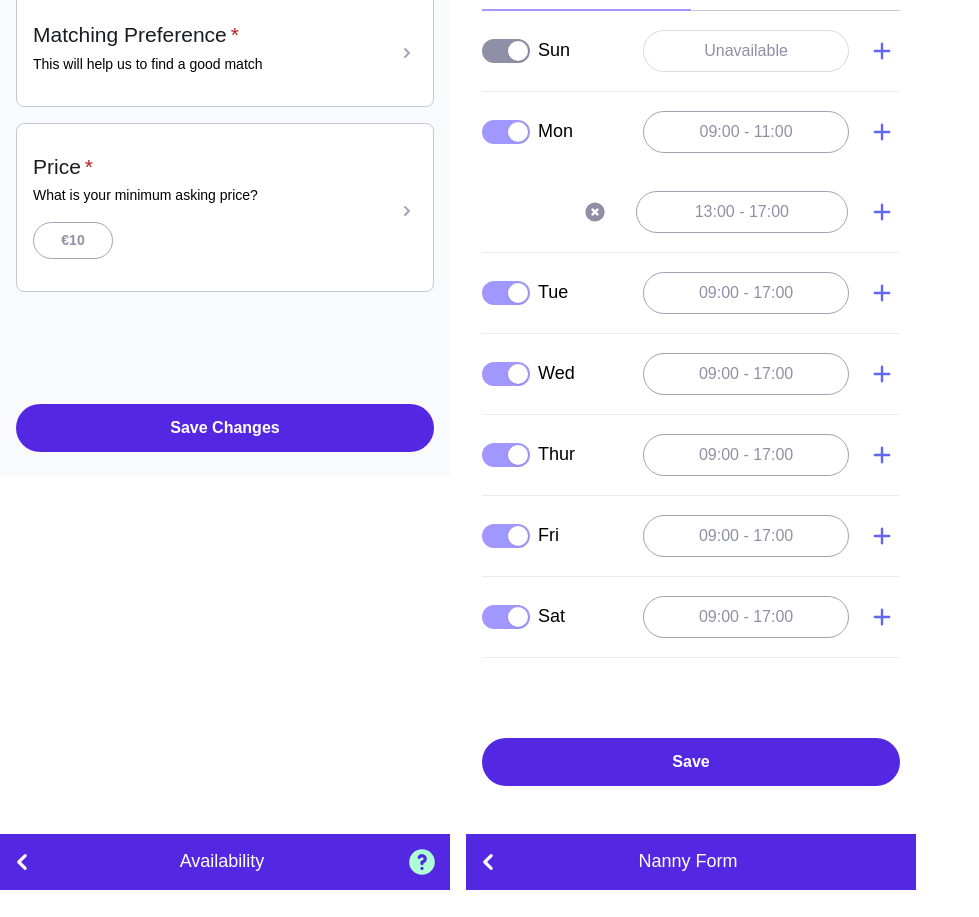
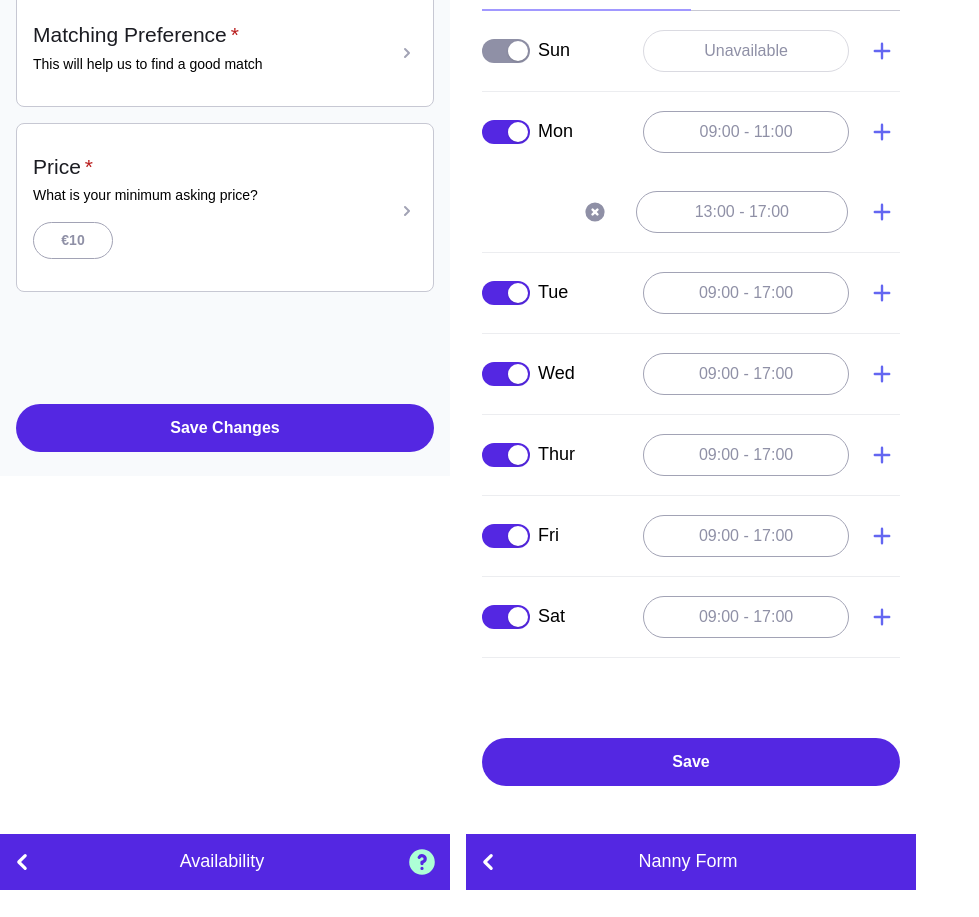
Before and after one commit to andres-codigo/nanny-nina, a Vue app: page /nanny-service-launch-checklist-onboarding in a window 1280 px wide. Shown: the part 5380-6297 px from the top of the page, without its empty margins (0-979 px from the left). Built offline with nearby package versions, Linux system fonts and the light colour scheme.

Commit message:
[pages] badge background color update

```diff
--- a/src/pages/02-worker/nanny/service-launch-and-checklist/pages/04-preferences/AvailabilityWeeklyHours12.vue
+++ b/src/pages/02-worker/nanny/service-launch-and-checklist/pages/04-preferences/AvailabilityWeeklyHours12.vue
@@ -30,7 +30,7 @@
 					<div class="border-b border-gray-50">
 						<div class="flex flex-row h-20">
 							<div class="inline-flex justify-center items-center w-24">
-								<Badge backgroundColor="bg-purple-500 focus:outline-none focus:ring-2 focus:ring-offset-2 focus:ring-indigo-500" translateXPosition="translate-x-6" text="Mon" />
+								<Badge backgroundColor="bg-blue-500 focus:outline-none focus:ring-2 focus:ring-offset-2 focus:ring-indigo-500" translateXPosition="translate-x-6" text="Mon" />
 							</div>
 							<div class="inline-flex justify-center items-center w-14">&nbsp;</div>
 							<div class="inline-flex grow justify-center items-center px-4"><InputFieldTimeEnabled placeholder="09:00 - 11:00" /></div>
@@ -47,7 +47,7 @@
 					<div class="border-b border-gray-50">
 						<div class="flex flex-row  h-20">
 							<div class="inline-flex justify-center items-center w-24">
-								<Badge backgroundColor="bg-purple-500 focus:outline-none focus:ring-2 focus:ring-offset-2 focus:ring-indigo-500" translateXPosition="translate-x-6" text="Tue" />
+								<Badge backgroundColor="bg-blue-500 focus:outline-none focus:ring-2 focus:ring-offset-2 focus:ring-indigo-500" translateXPosition="translate-x-6" text="Tue" />
 							</div>
 							<div class="inline-flex justify-center items-center w-14">&nbsp;</div>
 							<div class="inline-flex grow justify-center items-center px-4"><InputFieldTimeEnabled placeholder="09:00 - 17:00" /></div>
@@ -58,7 +58,7 @@
 					<div class="border-b border-gray-50">
 						<div class="flex flex-row  h-20">
 							<div class="inline-flex justify-center items-center w-24">
-								<Badge backgroundColor="bg-purple-500 focus:outline-none focus:ring-2 focus:ring-offset-2 focus:ring-indigo-500" translateXPosition="translate-x-6" text="Wed" />
+								<Badge backgroundColor="bg-blue-500 focus:outline-none focus:ring-2 focus:ring-offset-2 focus:ring-indigo-500" translateXPosition="translate-x-6" text="Wed" />
 							</div>
 							<div class="inline-flex justify-center items-center w-14">&nbsp;</div>
 							<div class="inline-flex grow justify-center items-center px-4"><InputFieldTimeEnabled placeholder="09:00 - 17:00" /></div>
@@ -69,7 +69,7 @@
 					<div class="border-b border-gray-50">
 						<div class="flex flex-row  h-20">
 							<div class="inline-flex justify-center items-center w-24">
-								<Badge backgroundColor="bg-purple-500 focus:outline-none focus:ring-2 focus:ring-offset-2 focus:ring-indigo-500" translateXPosition="translate-x-6" text="Thur" />
+								<Badge backgroundColor="bg-blue-500 focus:outline-none focus:ring-2 focus:ring-offset-2 focus:ring-indigo-500" translateXPosition="translate-x-6" text="Thur" />
 							</div>
 							<div class="inline-flex justify-center items-center w-14">&nbsp;</div>
 							<div class="inline-flex grow justify-center items-center px-4"><InputFieldTimeEnabled placeholder="09:00 - 17:00" /></div>
@@ -80,7 +80,7 @@
 					<div class="border-b border-gray-50">
 						<div class="flex flex-row  h-20">
 							<div class="inline-flex justify-center items-center w-24">
-								<Badge backgroundColor="bg-purple-500 focus:outline-none focus:ring-2 focus:ring-offset-2 focus:ring-indigo-500" translateXPosition="translate-x-6" text="Fri" />
+								<Badge backgroundColor="bg-blue-500 focus:outline-none focus:ring-2 focus:ring-offset-2 focus:ring-indigo-500" translateXPosition="translate-x-6" text="Fri" />
 							</div>
 							<div class="inline-flex justify-center items-center w-14">&nbsp;</div>
 							<div class="inline-flex grow justify-center items-center px-4"><InputFieldTimeEnabled placeholder="09:00 - 17:00" /></div>
@@ -91,7 +91,7 @@
 					<div class="border-b border-gray-50">
 						<div class="flex flex-row  h-20">
 							<div class="inline-flex justify-center items-center w-24">
-								<Badge backgroundColor="bg-purple-500 focus:outline-none focus:ring-2 focus:ring-offset-2 focus:ring-indigo-500" translateXPosition="translate-x-6" text="Sat" />
+								<Badge backgroundColor="bg-blue-500 focus:outline-none focus:ring-2 focus:ring-offset-2 focus:ring-indigo-500" translateXPosition="translate-x-6" text="Sat" />
 							</div>
 							<div class="inline-flex justify-center items-center w-14">&nbsp;</div>
 							<div class="inline-flex grow justify-center items-center px-4"><InputFieldTimeEnabled placeholder="09:00 - 17:00" /></div>
```
